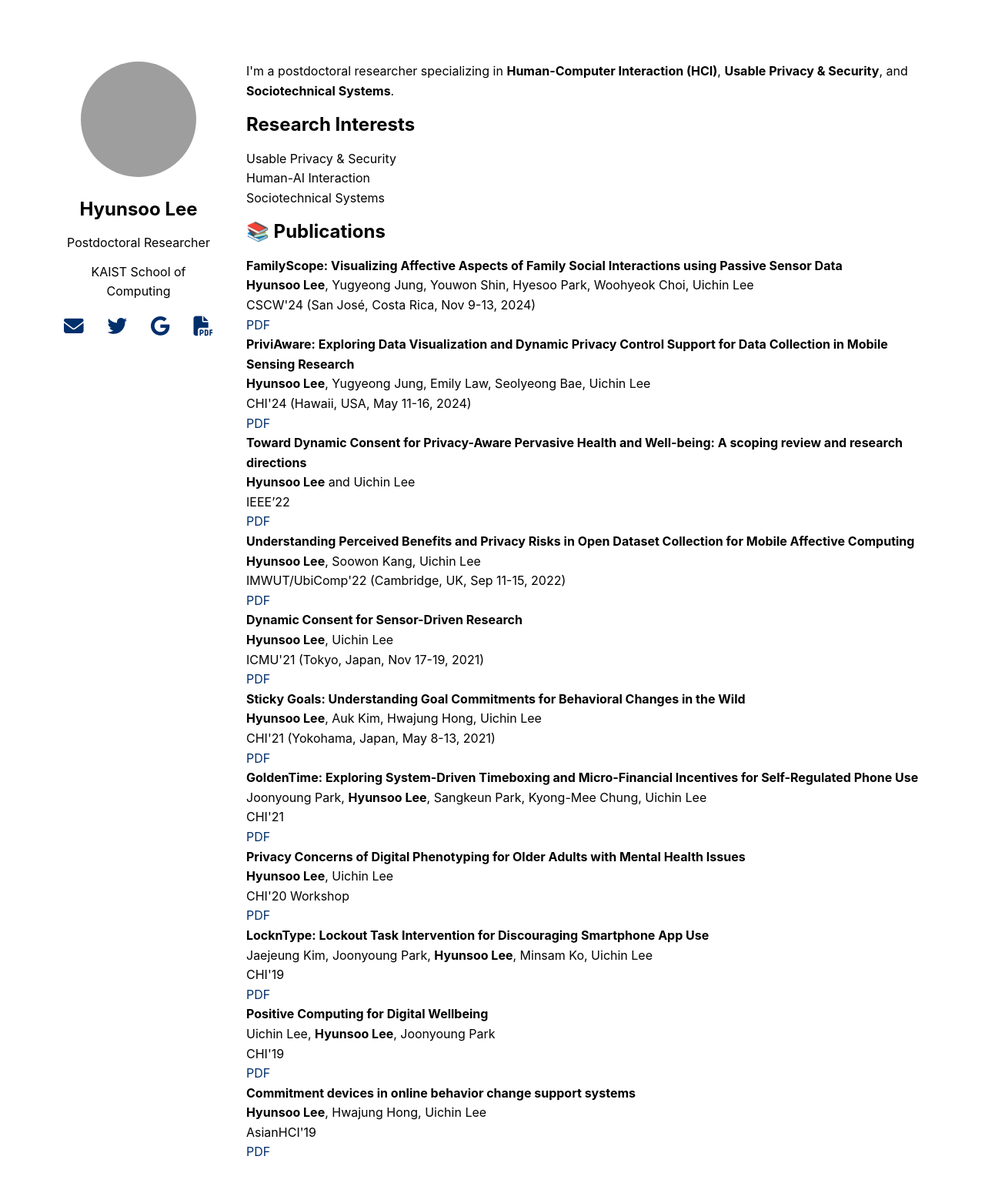
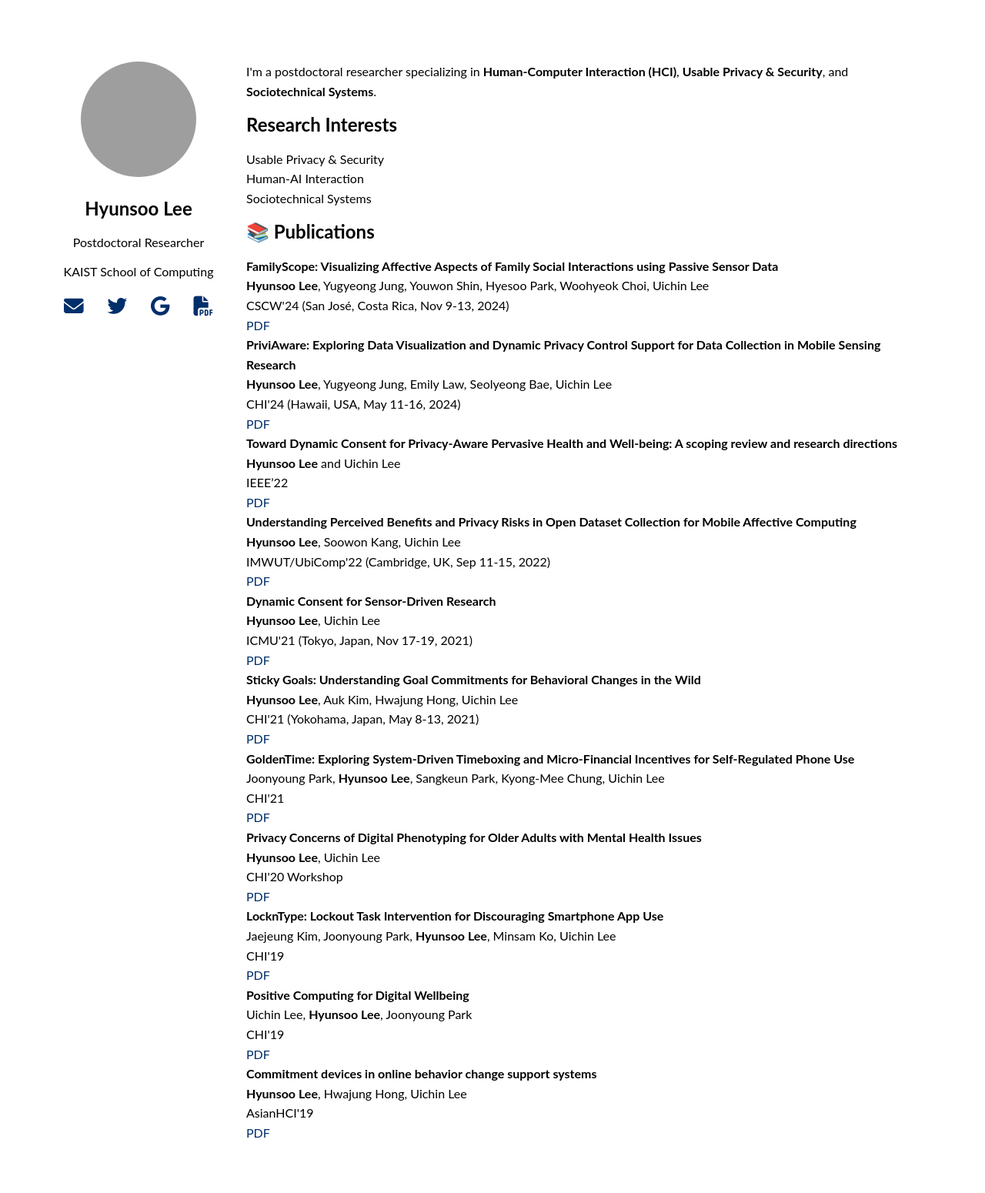
Before and after one commit to hslee90/hslee90.github.io, a Jekyll site: the page built from index.md, in a window 1280 px wide. Shown: the whole page at 77% size. Built offline with Jekyll 4.4.1, drawn with Linux system fonts in a browser that asks for light colours; nearby versions of some CDN libraries; after the commit the page ends 1524 px from its top, so only the background shows below that; grey boxes are pictures that could not be loaded.

Commit message:
Update style.css

```diff
--- a/assets/css/style.css
+++ b/assets/css/style.css
@@ -5,11 +5,11 @@
   box-sizing: border-box;
 }
 
-@import url('https://fonts.googleapis.com/css2?family=Inter:wght@400;600&display=swap');
+@import url('https://fonts.googleapis.com/css2?family=Lato:wght@400;700&display=swap');
 
 /* 전체 폰트 및 색상 설정 */
 body {
-  font-family: 'Inter', sans-serif;
+  font-family: 'Lato', sans-serif;
   color: #000;
   background-color: #fff;
   line-height: 1.6;
```
